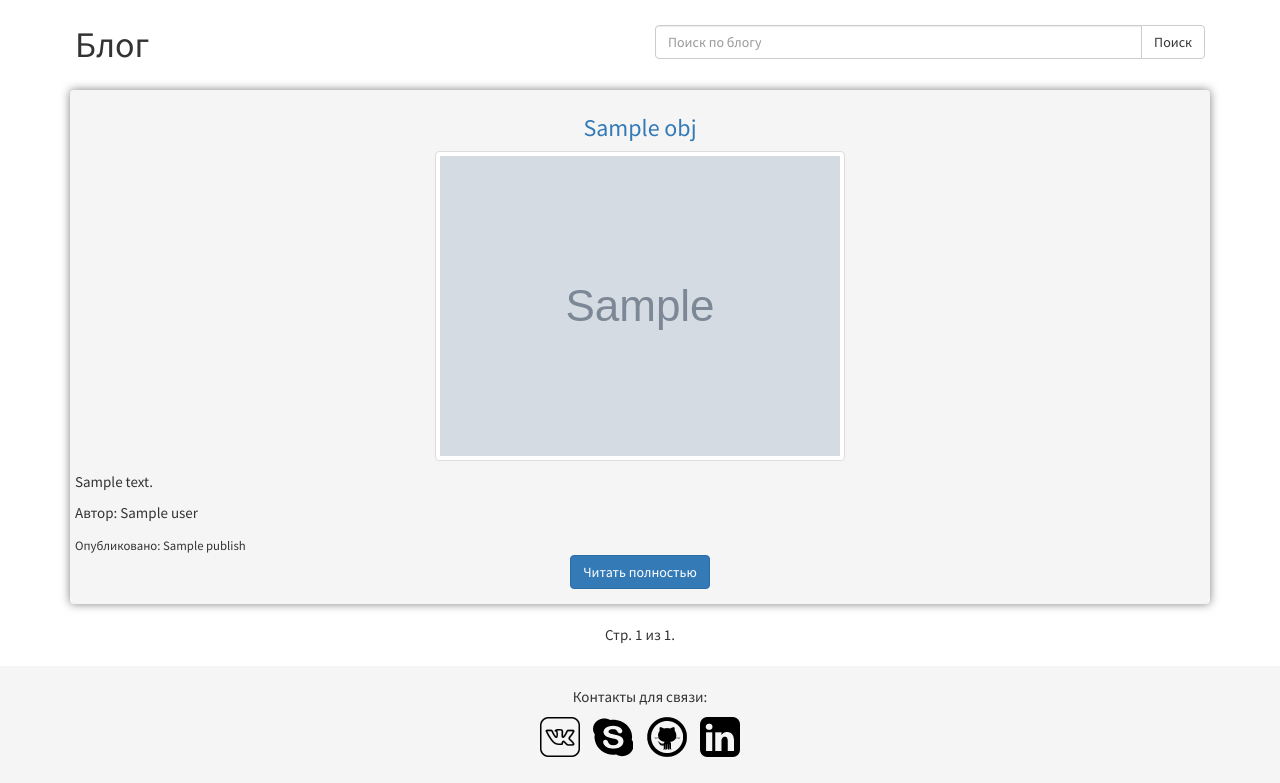
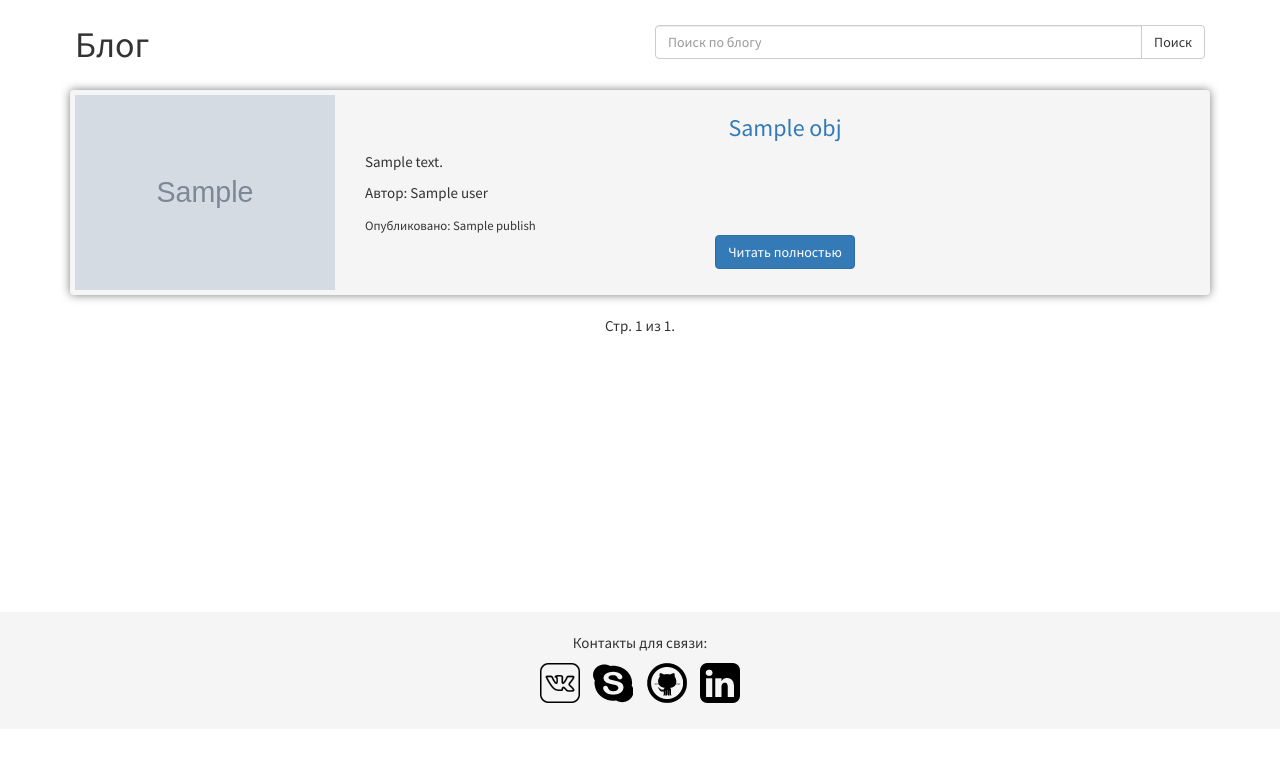
Before and after one commit to tr-nikolai/personalwebsite, a Django app: template templates/blog.html in a window 1280 px wide. Shown: the part 76-859 px from the top of the page. After the commit the page ends 779 px from the top, so only its background shows below. Run offline with Django 3.2, Linux system fonts and the light colour scheme; the template is opened without the code that fills it: most values are stand-ins (such as "Sample title", 1, 10 or a date in 2020); grey boxes marked "Sample" are stand-in pictures; some libraries are stand-ins or nearby versions.

Commit message:
del 2  img

```diff
--- a/templates/blog.html
+++ b/templates/blog.html
@@ -28,18 +28,16 @@
 {% for obj in object_list %}
     <div class="blog-block">
     <div class="row">
-        <div class="col-lg-12 col-md-12 col-sm-12">
-                <h3 class="text-center"><a class="text-center" href="{{ obj.get_absolute_url }}">{{obj.title}}</a></h3>
+        <div class="col-lg-3 col-md-3 col-sm-3 hidden-sm hidden-xs">
+
+            {% if obj.image %}
+                <img src="{{obj.image.url }}" class="img-responsive text-center">
+            {% endif %}
+        </div>
+
+        <div class="col-lg-9 col-md-9 col-sm-12 col-xs-12">
+             <h3 class="text-center"><a class="text-center" href="{{ obj.get_absolute_url }}">{{obj.title}}</a></h3>
                 {% if obj.draft %}<h3 style="color: red" class="text-center"> Черновик</h3>{% endif %}
-            <div class="text-center col-lg-offset-3 col-lg-6 col-md-offset-3 col-md-6 col-sm-offset-3 col-sm-6 col-xs-offset-3 col-xs-6">
-            {% if obj.image %}
-                <img src="{{obj.image.url }}" class="img-responsive img-thumbnail">
-            {% endif %}
-            </div>
-        </div>
-    </div>
-    <div class="row">
-        <div class="col-lg-12 col-md-12 col-sm-12">
             <p>{{obj.content| linebreaks| truncatechars:400}}</p>
             {% if obj.user.get_full_name %}
                 <p>Автор: {{obj.user.get_full_name }}</p>
--- a/templates/index.html
+++ b/templates/index.html
@@ -4,7 +4,7 @@
  <!-- paralax -->
 <div class="container-fluid">
     <div class="row">
-        <div class="parallax img-responsive">
+        <div class="parallax">
             <div class="paralax-text-block text-center">
                 <h1>Добро пожаловать</h1>
                 <p>Сайт визитка web-программиста: Трафимова Николая</p>
```
Also changed, not shown: static/img/bg-28.jpg (deleted), static/img/bg-30.jpg (deleted), static/img/bg-img/bg-me.jpg (deleted).
